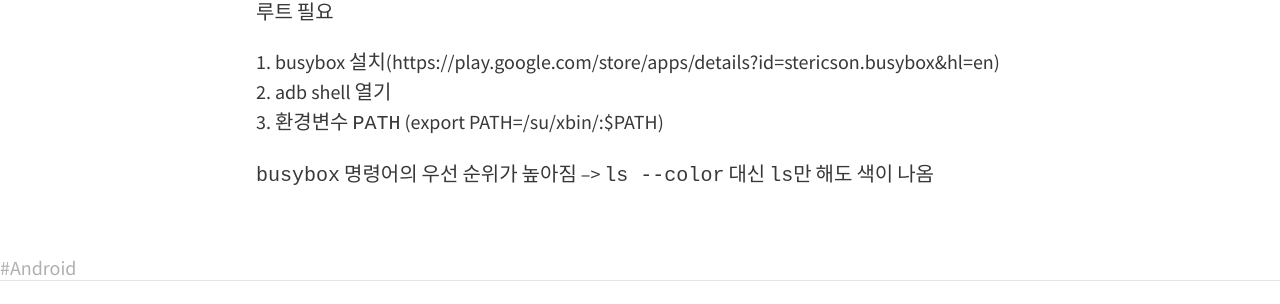
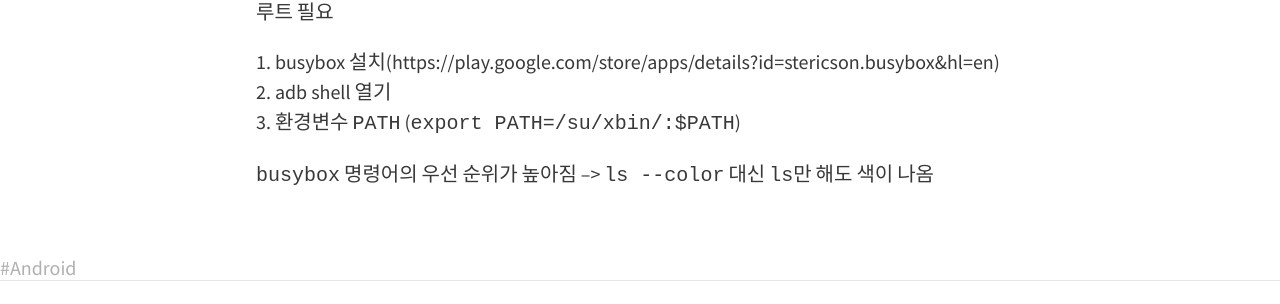
Before and after one commit to 4Noh/4Noh.github.io, a Jekyll site: the page built from _posts/2014-11-28-Android-color-shell.md, in a window 1280 px wide. Shown: the part 479-783 px from the top of the page. Built offline with Jekyll 4.4.1, drawn with Linux system fonts in a browser that asks for light colours; nearby versions of some CDN libraries.

```diff
--- a/_posts/2014-11-28-Android-color-shell.md
+++ b/_posts/2014-11-28-Android-color-shell.md
@@ -9,7 +9,7 @@ tags: Android
 
 1. busybox 설치(https://play.google.com/store/apps/details?id=stericson.busybox&hl=en)
 2. adb shell 열기
-3. 환경변수 `PATH` (export PATH=/su/xbin/:$PATH)
+3. 환경변수 `PATH` (`export PATH=/su/xbin/:$PATH`)
 
 `busybox` 명령어의 우선 순위가 높아짐
 --> `ls --color` 대신 `ls`만 해도 색이 나옴
```
